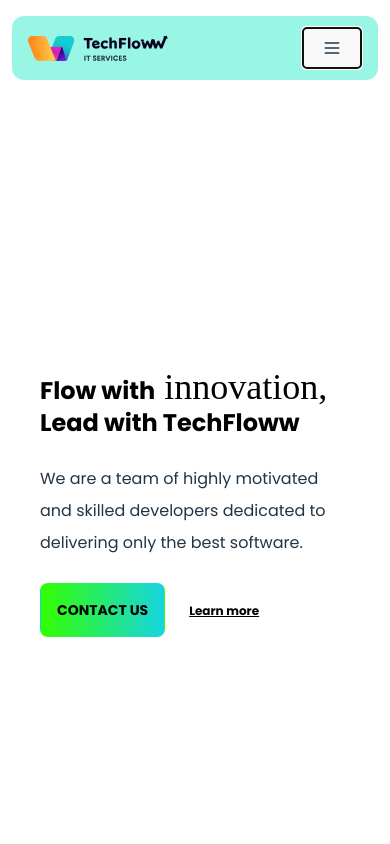
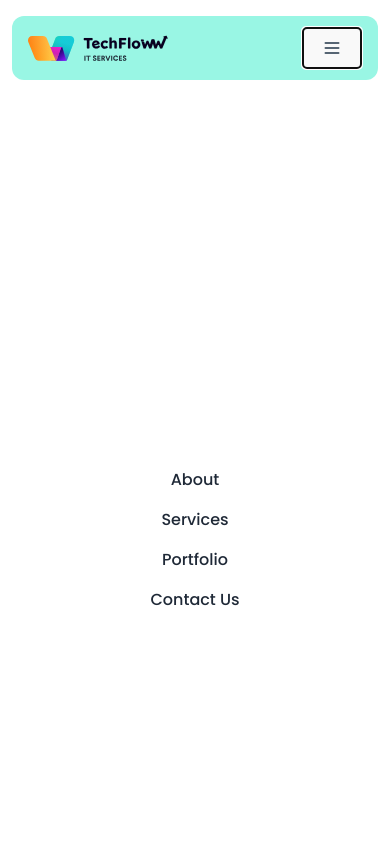
Before and after one commit to AKindWorld/TechFlowwLandingPage, a React (Vite) app: page / in a window 390 px wide. Both pictures are taken after a click on the button 332 px from the left and 48 px from the top of the page. Shown: the top 844 px of the page. Built offline with nearby package versions, Linux system fonts and the light colour scheme; a web font is replaced by a local one.

Commit message:
implemented mobile navbar menu for links

```diff
--- a/src/components/NavBar.jsx
+++ b/src/components/NavBar.jsx
@@ -3,7 +3,7 @@
 import logo from '../assets/Logo-Text-Light-Transparent.png'
 
 
-const NavBar = () => {
+/* const NavBar = () => {
     const [top, setTop] = useState(!window.scrollY);
     const [isOpen, setisOpen] = React.useState(false);
     function handleClick() {
@@ -17,7 +17,14 @@
       };
       window.addEventListener('scroll', scrollHandler);
       return () => window.removeEventListener('scroll', scrollHandler);
-    }, [top]);
+    }, [top]); */
+
+function NavBar() {
+  const [isOpen, setIsOpen] = useState(false);
+
+  const toggleMenu = () => {
+    setIsOpen(!isOpen);
+  };
 
     return (
         <header className="bg-teal-200 dark:bg-[#181825] m-auto lg:m-10 xl:m-10 mt-4 lg:mt-4 xl:mt-4 rounded-xl poppins-regular xl:fixed lg:fixed z-10 w-[94vw] block justify-self-center content-center">
@@ -150,8 +157,8 @@
                         </a>
                     </div>
 
-                    <div className="block md:hidden">
-                        <button className="rounded">
+                    <div className="mobile-click-to-view-index-borgarrr block md:hidden">
+                        <button className="rounded" onClick={toggleMenu}>
                         <svg
                             xmlns="http://www.w3.org/2000/svg"
                             className="h-5 w-5"
@@ -164,6 +171,29 @@
                         </svg>
                         </button>
                     </div>
+                    {isOpen && (
+                        <div className="mobile-menu absolute top-[14vh] left-0 w-screen bg-white">
+                            <div className="flex items-center justify-center h-screen">
+                                <ul className="space-y-4 text-center">
+                                    <li>
+                                    <a className="text-gray-800 transition hover:text-gray-500/75 dark:text-gray-300 dark:hover:text-[#D4C0FF]/75" href="#"> About </a>
+                                    </li>
+
+                                    <li>
+                                    <a className="text-gray-800 transition hover:text-gray-500/75 dark:text-gray-300 dark:hover:text-[#D4C0FF]/75" href="#"> Services </a>
+                                    </li>
+
+                                    <li>
+                                    <a className="text-gray-800 transition hover:text-gray-500/75 dark:text-gray-300 dark:hover:text-[#D4C0FF]/75" href="#"> Portfolio </a>
+                                    </li>
+
+                                    <li>
+                                    <a className="text-gray-800 transition hover:text-gray-500/75 dark:text-gray-300 dark:hover:text-[#D4C0FF]/75" href="#"> Contact Us </a>
+                                    </li>
+                                </ul>
+                            </div>
+                        </div>
+                    )}
                     </div>
                 </div>
                 </div>
```
